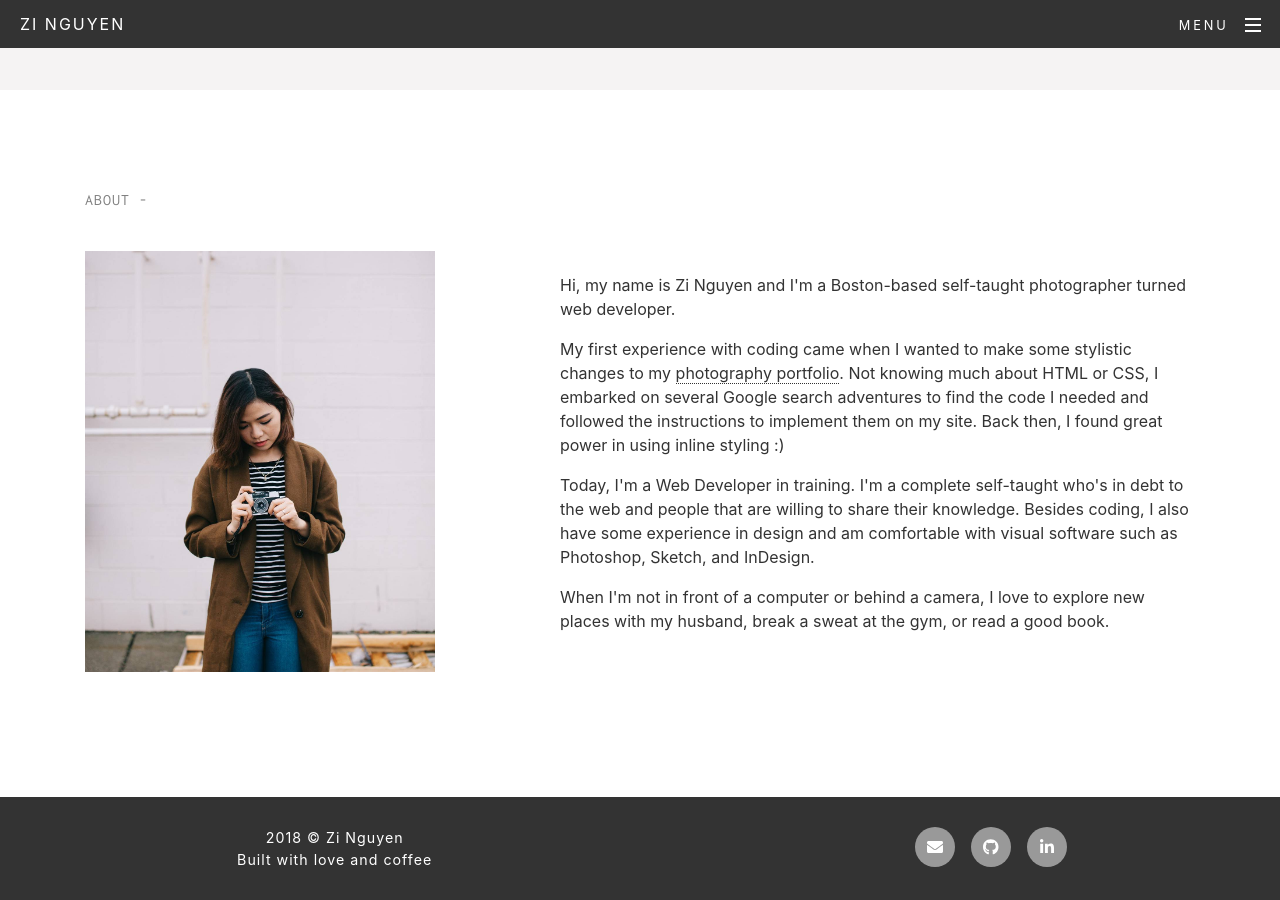
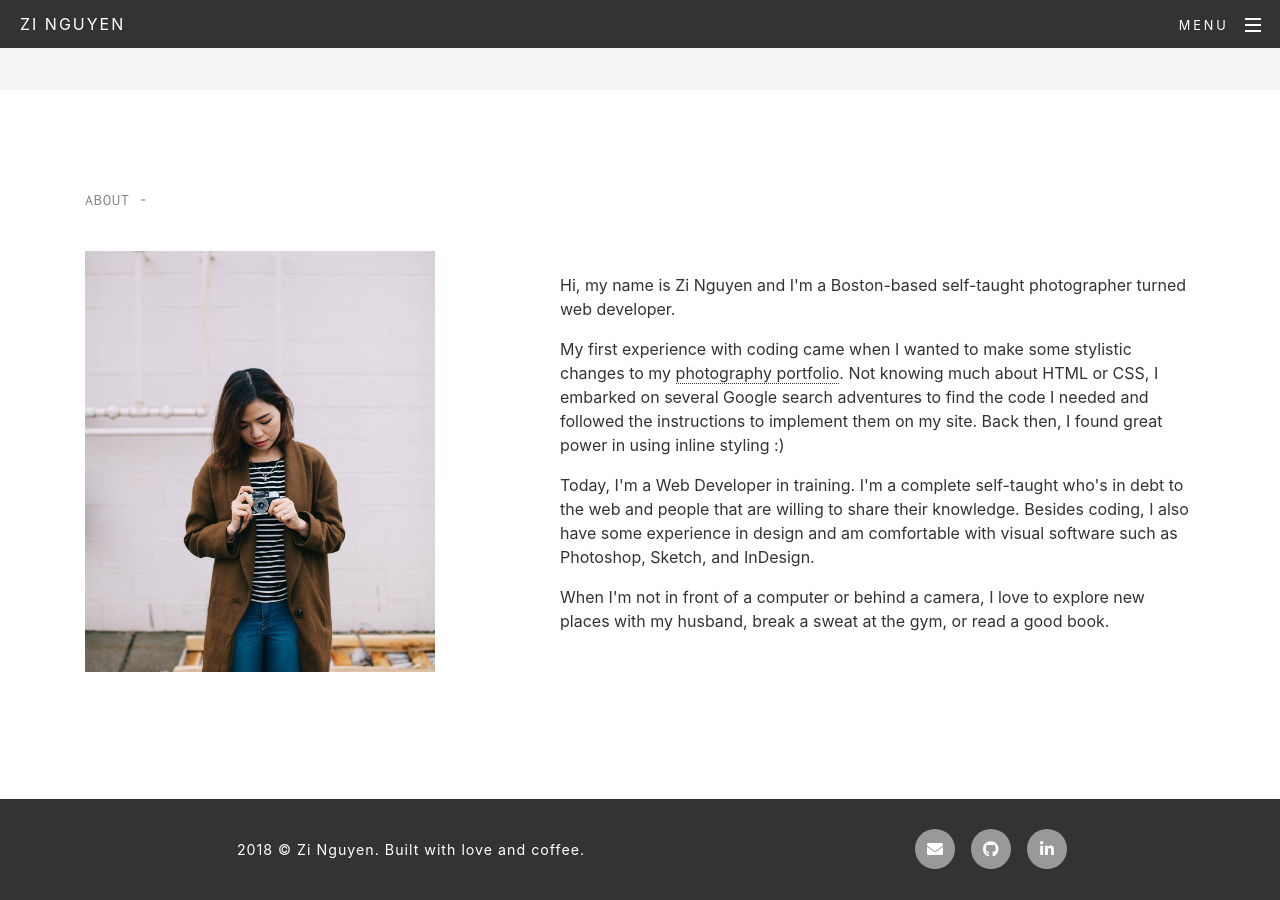
Before and after one commit to zinguyen/zinguyen.github.io, a Jekyll site: the page built from index.html, in a window 1280 px wide and 900 px high, scrolled down 1661 px. Built offline with Jekyll 4.4.1, drawn with Linux system fonts in a browser that asks for light colours; nearby versions of some CDN libraries; the list of posts is cut into pages by our own code.

Commit message:
fix copyright

```diff
--- a/_includes/footer.html
+++ b/_includes/footer.html
@@ -1,11 +1,10 @@
 <footer class="footer">
   <div class="container">
     <div class="row footer-content">
-      <div class="col-md-4 col-sm-4 copyright">
-        <p>2018 © Zi Nguyen <br/>
-         Built with love and coffee
+      <div class="col-md-6 col-sm-6 copyright">
+        <p>2018 © Zi Nguyen. Built with love and coffee.
       </div>
-      <div class="col-md-8 col-sm-8 social-icons">
+      <div class="col-md-6 col-sm-6 social-icons">
         <a href="mailto:{{ site.author.email }}">
           <div class="btn btn-round">
             <i class="fa fa-envelope" title="Email me"></i>
--- a/public/css/custom.css
+++ b/public/css/custom.css
@@ -323,13 +323,10 @@ a.next-link {
   margin-bottom: 0;
 }
 
-.copyright {
-  text-align: center;
-}
-
 .footer-content {
   display: flex;
   justify-content: space-between;
+  align-items: center;
   padding: 0 7rem;
 }
 
@@ -338,6 +335,9 @@ a.next-link {
   justify-content: flex-end;
 }
 
+.copyright {
+  text-align: center;
+}
 /* ================ BLOG ================ */
 .posts,
 .single-post {
```
